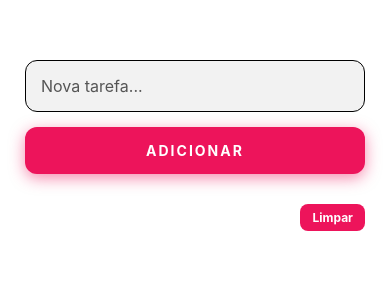
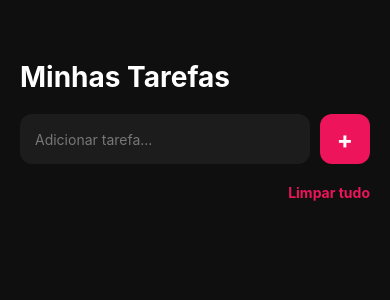
Before and after one commit to gabrieljcoutinho/Cross-plataform-aplication-TodoList, a React Native app: screen / in a window 390 px wide. Shown: the top 300 px of the page. Built offline with nearby package versions, Linux system fonts and the light colour scheme.

Commit message:
refazendo css e estilos

```diff
--- a/App.js
+++ b/App.js
@@ -1,8 +1,23 @@
 import { useState, useEffect } from 'react';
-import { View, FlatList, StyleSheet, StatusBar, useWindowDimensions, TouchableOpacity, Text } from 'react-native';
+import {
+  View,
+  FlatList,
+  StyleSheet,
+  StatusBar,
+  useWindowDimensions,
+  TouchableOpacity,
+  Text,
+  LayoutAnimation,
+  Platform,
+  UIManager
+} from 'react-native';
 import AsyncStorage from '@react-native-async-storage/async-storage';
 import TarefaItem from './components/TarefaItem';
 import InputComponent from './components/InputComponent';
+
+if (Platform.OS === 'android') {
+  UIManager.setLayoutAnimationEnabledExperimental(true);
+}
 
 export default function App() {
   const { width } = useWindowDimensions();
@@ -12,6 +27,10 @@ export default function App() {
   useEffect(() => {
     carregarTarefas();
   }, []);
+
+  const animar = () => {
+    LayoutAnimation.configureNext(LayoutAnimation.Presets.easeInEaseOut);
+  };
 
   const carregarTarefas = async () => {
     const dados = await AsyncStorage.getItem('tarefas');
@@ -25,40 +44,46 @@ export default function App() {
   const adicionarTarefa = () => {
     if (!texto.trim()) return;
 
+    animar();
+
     const nova = {
       id: Date.now().toString(),
       texto,
       concluida: false
     };
 
-    const novaLista = [...tarefas, nova];
+    const novaLista = [nova, ...tarefas];
     setTarefas(novaLista);
     salvarTarefas(novaLista);
     setTexto('');
   };
 
-  // 🔥 ALTERAÇÃO PRINCIPAL AQUI
   const alternarTarefa = (id) => {
+    animar();
+
     const atualizadas = tarefas.map(t =>
       t.id === id ? { ...t, concluida: !t.concluida } : t
     );
 
-    const naoConcluidas = atualizadas.filter(t => !t.concluida);
-    const concluidas = atualizadas.filter(t => t.concluida);
-
-    const novaLista = [...naoConcluidas, ...concluidas];
+    const novaLista = [
+      ...atualizadas.filter(t => !t.concluida),
+      ...atualizadas.filter(t => t.concluida)
+    ];
 
     setTarefas(novaLista);
     salvarTarefas(novaLista);
   };
 
   const removerTarefa = (id) => {
-    const novaLista = tarefas.filter((t) => t.id !== id);
+    animar();
+
+    const novaLista = tarefas.filter(t => t.id !== id);
     setTarefas(novaLista);
     salvarTarefas(novaLista);
   };
 
   const limparTodasTarefas = async () => {
+    animar();
     setTarefas([]);
     await AsyncStorage.removeItem('tarefas');
   };
@@ -66,11 +91,10 @@ export default function App() {
   const isLargeScreen = width >= 768;
 
   return (
-    <View style={[
-      styles.container,
-      isLargeScreen && styles.containerLarge
-    ]}>
+    <View style={[styles.container, isLargeScreen && styles.containerLarge]}>
       <StatusBar barStyle="light-content" />
+
+      <Text style={styles.title}>Minhas Tarefas</Text>
 
       <InputComponent
         texto={texto}
@@ -78,14 +102,12 @@ export default function App() {
         adicionarTarefa={adicionarTarefa}
       />
 
-      <View style={styles.clearContainer}>
-        <TouchableOpacity
-          style={styles.clearButton}
-          onPress={limparTodasTarefas}
-        >
-          <Text style={styles.clearButtonText}>Limpar</Text>
-        </TouchableOpacity>
-      </View>
+      <TouchableOpacity
+        style={styles.clearButton}
+        onPress={limparTodasTarefas}
+      >
+        <Text style={styles.clearText}>Limpar tudo</Text>
+      </TouchableOpacity>
 
       <FlatList
         data={tarefas}
@@ -98,7 +120,6 @@ export default function App() {
             onAlternar={alternarTarefa}
           />
         )}
-        contentContainerStyle={styles.listContent}
       />
     </View>
   );
@@ -107,30 +128,25 @@ export default function App() {
 const styles = StyleSheet.create({
   container: {
     flex: 1,
-    backgroundColor: '#fff',
-    paddingHorizontal: 25,
-    paddingTop: 60
-  },
-  listContent: {
-    paddingBottom: 40,
+    backgroundColor: '#0f0f0f',
+    paddingHorizontal: 20,
+    paddingTop: 60,
   },
   containerLarge: {
     paddingHorizontal: '20%',
-    backgroundColor: '#000',
   },
-  clearContainer: {
-    alignItems: 'flex-end',
+  title: {
+    color: '#fff',
+    fontSize: 28,
+    fontWeight: 'bold',
+    marginBottom: 20
+  },
+  clearButton: {
+    alignSelf: 'flex-end',
     marginBottom: 10,
   },
-  clearButton: {
-    backgroundColor: '#ed145b',
-    paddingVertical: 6,
-    paddingHorizontal: 12,
-    borderRadius: 8,
-  },
-  clearButtonText: {
-    color: '#fff',
-    fontSize: 12,
-    fontWeight: 'bold',
+  clearText: {
+    color: '#ed145b',
+    fontWeight: 'bold'
   }
 });
--- a/components/InputComponent.js
+++ b/components/InputComponent.js
@@ -1,56 +1,48 @@
 import React from 'react';
-import { View, TextInput, TouchableOpacity, Text, StyleSheet } from 'react-native';
+import { View, TextInput, TouchableOpacity, StyleSheet, Text } from 'react-native';
 
-const InputComponent = ({ texto, setTexto, adicionarTarefa }) => {
+export default function InputComponent({ texto, setTexto, adicionarTarefa }) {
   return (
-    <View style={styles.inputContainer}>
+    <View style={styles.container}>
       <TextInput
         value={texto}
         onChangeText={setTexto}
-        placeholder="Nova tarefa..."
-        placeholderTextColor="#555"
+        placeholder="Adicionar tarefa..."
+        placeholderTextColor="#777"
         style={styles.input}
       />
-      <TouchableOpacity
-        style={styles.button}
-        onPress={adicionarTarefa}
-        activeOpacity={0.7}
-      >
-        <Text style={styles.buttonText}>ADICIONAR</Text>
+
+      <TouchableOpacity style={styles.button} onPress={adicionarTarefa}>
+        <Text style={styles.plus}>+</Text>
       </TouchableOpacity>
     </View>
   );
-};
+}
 
 const styles = StyleSheet.create({
-  inputContainer: {
-    marginBottom: 30,
+  container: {
+    flexDirection: 'row',
+    marginBottom: 20,
   },
   input: {
-    backgroundColor: 'rgba(0, 0, 0, 0.05)',
-    borderWidth: 1,
+    flex: 1,
+    backgroundColor: '#1c1c1c',
+    padding: 15,
     borderRadius: 12,
-    padding: 15,
-    color: '#000',
-    fontSize: 16,
+    color: '#fff',
   },
   button: {
-    marginTop: 15,
+    marginLeft: 10,
     backgroundColor: '#ed145b',
+    width: 50,
+    height: 50,
     borderRadius: 12,
-    padding: 15,
+    justifyContent: 'center',
     alignItems: 'center',
-    shadowColor: '#ed145b',
-    shadowOffset: { width: 0, height: 4 },
-    shadowOpacity: 0.5,
-    shadowRadius: 15,
-    elevation: 8,
   },
-  buttonText: {
+  plus: {
     color: '#fff',
-    fontWeight: 'bold',
-    letterSpacing: 2,
-  },
+    fontSize: 24,
+    fontWeight: 'bold'
+  }
 });
-
-export default InputComponent;
--- a/components/TarefaItem.js
+++ b/components/TarefaItem.js
@@ -1,90 +1,76 @@
-import React from 'react';
-import { View, Text, TouchableOpacity, StyleSheet, Switch, useWindowDimensions } from 'react-native';
+import React, { useRef } from 'react';
+import {
+  View,
+  Text,
+  TouchableOpacity,
+  StyleSheet,
+  Animated,
+  Switch
+} from 'react-native';
 
 export default function TarefaItem({ tarefa, onRemover, onAlternar }) {
-  const { width } = useWindowDimensions();
-  const isLargeScreen = width >= 768;
+  const scale = useRef(new Animated.Value(1)).current;
+
+  const animPress = () => {
+    Animated.sequence([
+      Animated.timing(scale, { toValue: 0.95, duration: 100, useNativeDriver: true }),
+      Animated.timing(scale, { toValue: 1, duration: 100, useNativeDriver: true })
+    ]).start();
+  };
 
   return (
-    <View style={[
+    <Animated.View style={{ transform: [{ scale }] }}>
+      <TouchableOpacity
+        activeOpacity={0.9}
+        onPress={animPress}
+        style={[
           styles.container,
-      tarefa.concluida && styles.containerConcluido,
-      isLargeScreen && styles.containerLarge
-    ]}>
-      <View style={styles.leftWrapper}>
+          tarefa.concluida && styles.concluido
+        ]}
+      >
         <Switch
-          trackColor={{ false: '#444', true: '#00ff88' }}
-          thumbColor={tarefa.concluida ? '#fff' : '#ed145b'}
+          value={tarefa.concluida}
           onValueChange={() => onAlternar(tarefa.id)}
-          value={tarefa.concluida}
         />
-        <View style={styles.textWrapper}>
+
         <Text style={[
           styles.texto,
-            tarefa.concluida && styles.textoConcluido,
-            isLargeScreen && styles.textoLarge
+          tarefa.concluida && styles.textoConcluido
         ]}>
           {tarefa.texto}
         </Text>
-          {tarefa.concluida && <Text style={styles.feitoLabel}>Feito</Text>}
-        </View>
-      </View>
 
         <TouchableOpacity onPress={() => onRemover(tarefa.id)}>
-        <Text style={styles.remover}>❌</Text>
+          <Text style={styles.delete}>🗑️</Text>
         </TouchableOpacity>
-    </View>
+      </TouchableOpacity>
+    </Animated.View>
   );
 }
 
 const styles = StyleSheet.create({
   container: {
-    flexDirection: 'row',
-    justifyContent: 'space-between',
-    alignItems: 'center',
+    backgroundColor: '#1c1c1c',
     padding: 15,
-    marginVertical: 6,
-    backgroundColor: '#000',
     borderRadius: 12,
-    borderLeftWidth: 4,
-    borderLeftColor: '#ed145b',
-    elevation: 5,
-    shadowColor: '#ed145b',
-  },
-  containerConcluido: {
-    borderLeftColor: '#00ff88',
-    backgroundColor: '#05140d',
-  },
-  leftWrapper: {
+    marginBottom: 10,
     flexDirection: 'row',
     alignItems: 'center',
-    flex: 1,
+    justifyContent: 'space-between'
   },
-  textWrapper: {
-    marginLeft: 10,
+  concluido: {
+    backgroundColor: '#0f2b1f'
   },
   texto: {
-    fontSize: 16,
-    color: '#fff',
-    fontWeight: '500'
+    flex: 1,
+    marginHorizontal: 10,
+    color: '#fff'
   },
   textoConcluido: {
-    color: '#00ff88',
     textDecorationLine: 'line-through',
-    opacity: 0.7
+    color: '#00ff88'
   },
-  feitoLabel: {
-    color: '#00ff88',
-    fontSize: 10,
-    fontWeight: 'bold',
-    marginTop: 2
-  },
-  remover: { fontSize: 18 },
-  containerLarge: {
-    padding: 25,
-    marginVertical: 10,
-  },
-  textoLarge: {
-    fontSize: 20,
+  delete: {
+    fontSize: 18
   }
 });
```
Lines whose indentation alone changed are shown as unchanged.
